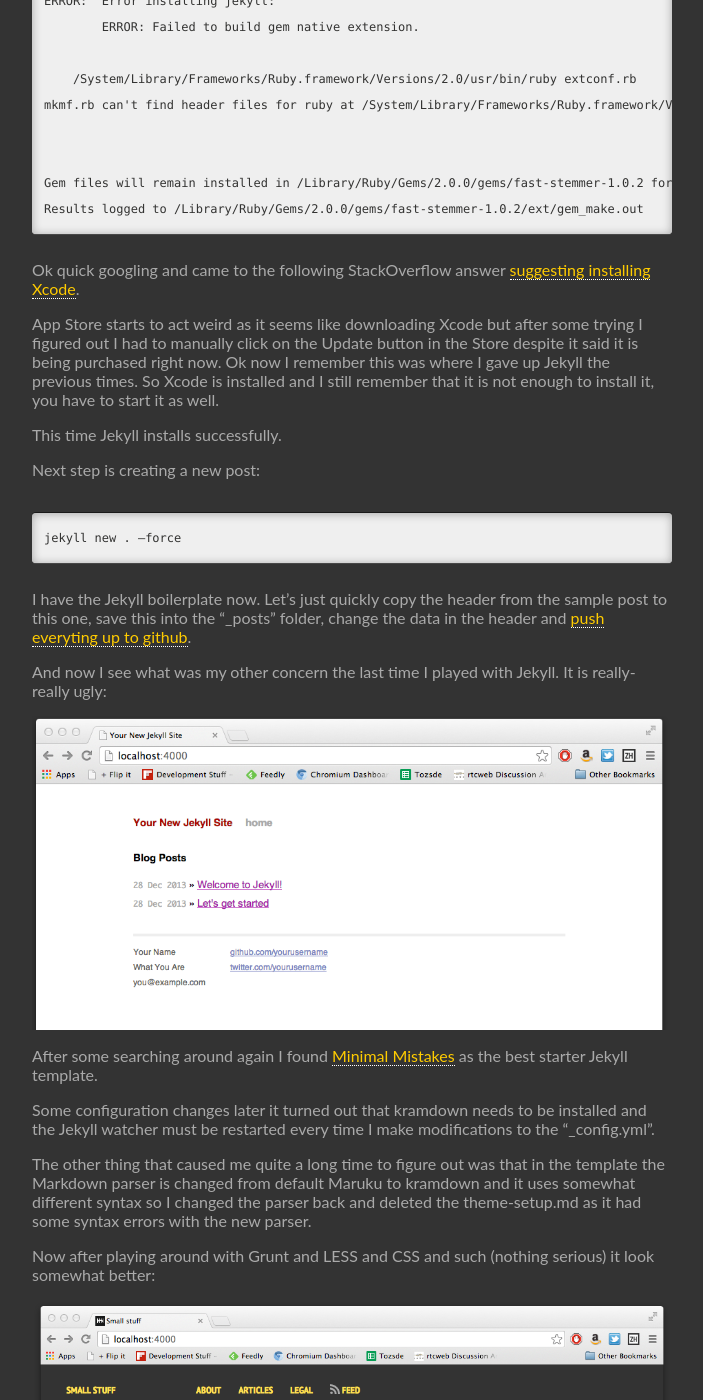
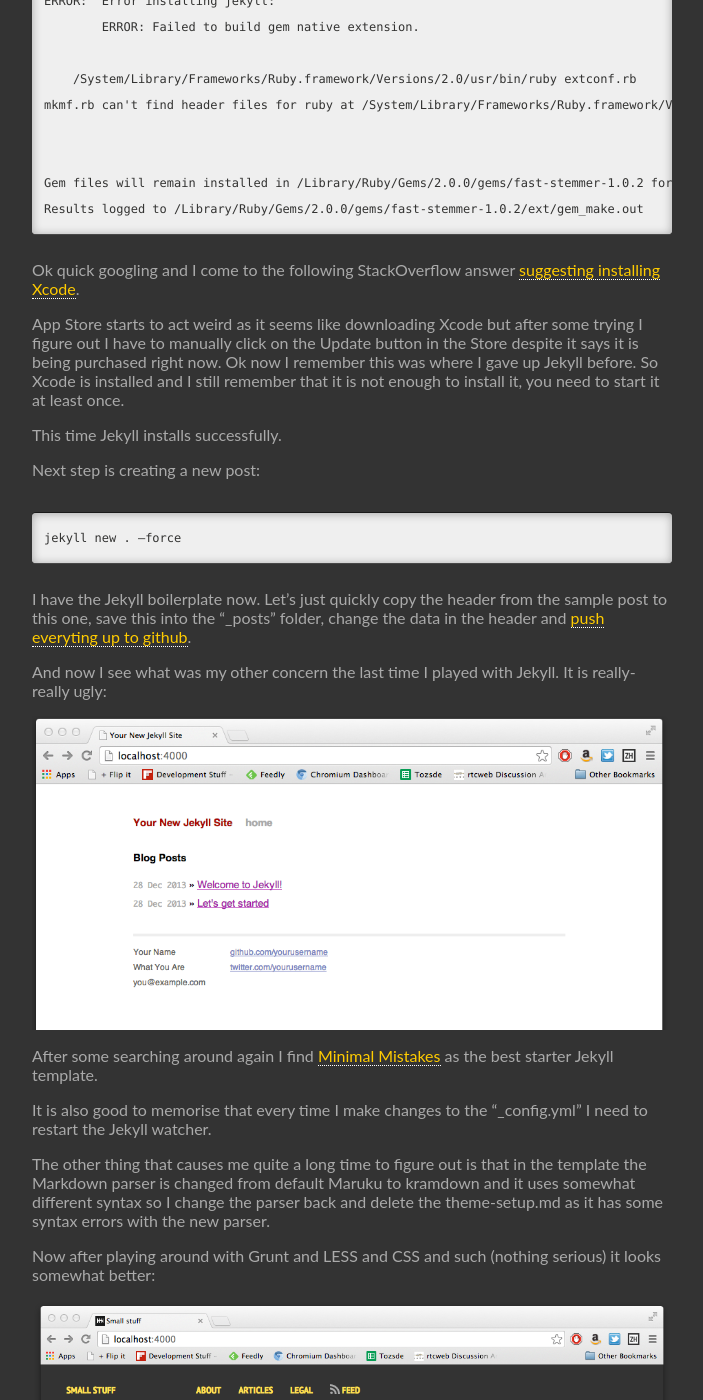
Before and after one commit to szilardhuber/szilardhuber.github.io, a Jekyll site: the page built from _posts/2013-12-28-lets-get-started.markdown, in a window 1280 px wide and 1400 px high, scrolled down 676 px. Shown: the whole window, without its empty margins (288-991 px from the left). Built offline with Jekyll 4.4.1, drawn with Linux system fonts in a browser that asks for light colours; nearby versions of some CDN libraries; some of the changed text lies outside the part shown.

Commit message:
Fixed typos and language.

````diff
--- a/_posts/2013-12-28-lets-get-started.markdown
+++ b/_posts/2013-12-28-lets-get-started.markdown
@@ -16,8 +16,8 @@
   -  [Github Pages](http://pages.github.com) just got some great docs and is an awesome static hosting platform.
   -  [Jekyll](http://jekyllrb.com/docs/home/) is a promising blogging engine for Github pages but I have already tried installing it a few times and always failed to do so. (Although I have to admit I did not put much effort into it.)
 
-The first two steps went like charm. I had the "Hello World" personal Github Page and had already started writing my first post in LightPaper.
-But for Jekyll I just run into the same problem as I did the last time:
+The first two steps goes like charm. I have the "Hello World" personal Github Page and have already started writing my first post in LightPaper.
+But for Jekyll I run into the same problem as I did the last time:
 
 ```
 mbp@~/Developer/szilardhuber.github.io:(master)$ sudo gem install jekyll
@@ -33,9 +33,9 @@
 Results logged to /Library/Ruby/Gems/2.0.0/gems/fast-stemmer-1.0.2/ext/gem_make.out
 ```
 
-Ok quick googling and came to the following StackOverflow answer [suggesting installing Xcode](http://stackoverflow.com/questions/10725767/error-installing-jekyll-native-extension-build).
+Ok quick googling and I come to the following StackOverflow answer [suggesting installing Xcode](http://stackoverflow.com/questions/10725767/error-installing-jekyll-native-extension-build).
 
-App Store starts to act weird as it seems like downloading Xcode but after some trying I figured out I had to manually click on the Update button in the Store despite it said it is being purchased right now. Ok now I remember this was where I gave up Jekyll the previous times. So Xcode is installed and I still remember that it is not enough to install it, you have to start it as well.
+App Store starts to act weird as it seems like downloading Xcode but after some trying I figure out I have to manually click on the Update button in the Store despite it says it is being purchased right now. Ok now I remember this was where I gave up Jekyll before. So Xcode is installed and I still remember that it is not enough to install it, you need to start it at least once.
 
 This time Jekyll installs successfully.
 
@@ -51,12 +51,16 @@
 
  ![Screenshot]({{site.url}}/assets/20131228.png)
 
-After some searching around again I found [Minimal Mistakes](http://mmistakes.github.io/minimal-mistakes/) as the best starter Jekyll template.
+After some searching around again I find [Minimal Mistakes](http://mmistakes.github.io/minimal-mistakes/) as the best starter Jekyll template.
 
-Some configuration changes later it turned out that kramdown needs to be installed and the Jekyll watcher must be restarted every time I make modifications to the "_config.yml".
+It is also good to memorise that every time I make changes to the "_config.yml" I need to restart the Jekyll watcher.
 
-The other thing that caused me quite a long time to figure out was that in the template the Markdown parser is changed from default Maruku to kramdown and it uses somewhat different syntax so I changed the parser back and deleted the theme-setup.md as it had some syntax errors with the new parser.
+The other thing that causes me quite a long time to figure out is that in the template the Markdown parser is changed from default Maruku to kramdown and it uses somewhat different syntax so I change the parser back and delete the theme-setup.md as it has some syntax errors with the new parser.
 
-Now after playing around with Grunt and LESS and CSS and such (nothing serious) it look somewhat better:
+Now after playing around with Grunt and LESS and CSS and such (nothing serious) it looks somewhat better:
 
  ![Screenshot]({{site.url}}/assets/20131228-2.png)
+
+One would think that at this point everything is up and running and I can happily start blogging but it turns out that the main page of my site looking good at localhost has the same terrible look and feel on Github Pages. I have to admit it takes me hours (and some hours of sleep as I can't figure out the solution at night) to realize that I have an index.html from my previous design and localhost was served from _site but Github Pages is served from the root and the index.html is used there.
+
+So deleting the former index.html everything is fine and I can move on.
````
